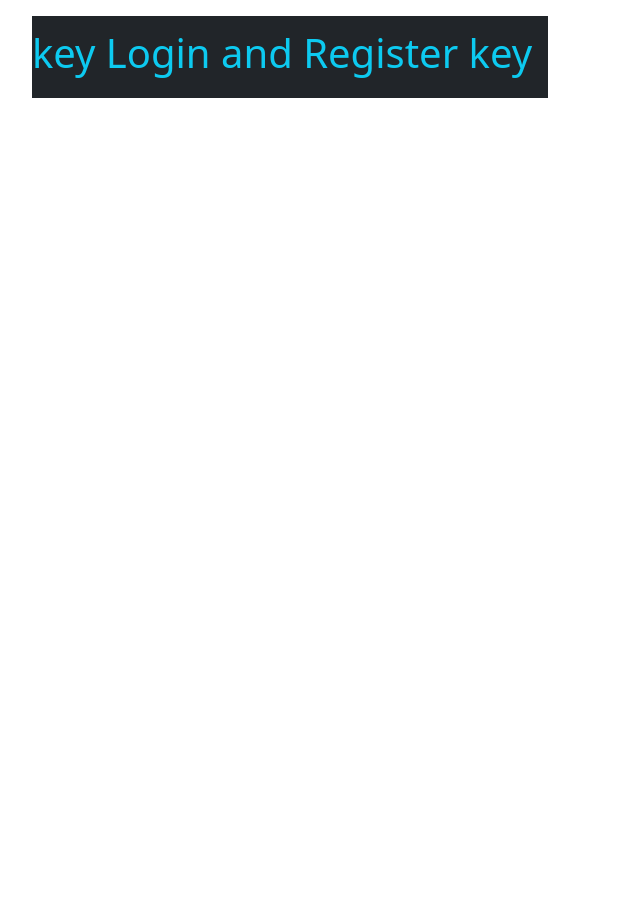
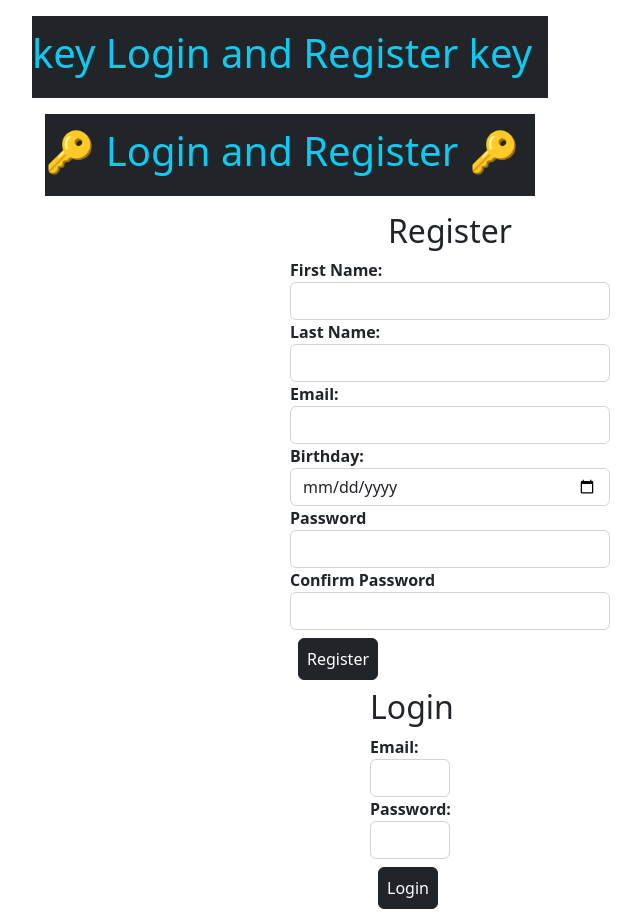
Before and after one commit to JG8993/login-and-registration, a Flask app: page / in a window 1280 px wide. Shown: the whole page, without its empty margins (350-991 px from the left). Before the commit the page ends 800 px from the top, so only its background shows below. Run offline with Flask 2, Linux system fonts and the light colour scheme.

Commit message:
update index

```diff
--- a/flask_app/templates/index.html
+++ b/flask_app/templates/index.html
@@ -8,10 +8,71 @@
     <title>Login and Register</title>
 </head>
 <body>
-
     <div class="d-flex justify-content-center m-3">
         <nav class="navbar navbar-dark bg-dark">
         <a class="navbar-brand text-info border-info"><h1>key Login and Register key</h1></a>
     </div>
+    <div class="d-flex justify-content-center m-3">
+        <nav class="navbar navbar-dark bg-dark">
+            <a class="navbar-brand text-info border-info"><h1> &#128273; Login and Register &#128273; </h1></a>
+        </div>
+    <div class="d-flex justify-content-around">
+        <form action="/register/user" method="post" class="col-lg-3 offset-lg-3">
+            <h2 class="text-center">Register</h2>
+            {% with messages = get_flashed_messages() %}
+                {% if messages %}
+                    {% for message in messages %}
+                        <p>{{message}}</p>
+                    {% endfor %}
+                {% endif %}
+            {% endwith %}
+            <div class="form-row">
+                <div class="form-group">
+                    <label for="first_name"><strong>First Name:</strong></label>
+                    <input type="text" name="first_name" class="form-control">
+                </div>
+                <div class="form-group">
+                    <label for="last_name"><strong>Last Name:</strong></label>
+                    <input type="text" name="last_name"class="form-control">
+                </div>
+                <div class="form-group">
+                    <label for="email"><strong>Email:</strong></label>
+                    <input type="text" name="email"class="form-control">
+                </div>
+                <div class="form-group">
+                    <label for="birthday"><strong>Birthday:</strong></label>
+                    <input type="date" name="birthday"class="form-control">
+                </div>
+                <div class="form-group">
+                    <label for="password"><strong>Password</strong></label>
+                    <input type="password" name="password"class="form-control">
+                </div>
+                <div class="form-group">
+                    <label for="confirm"><strong>Confirm Password</strong></label>
+                    <input type="password" name="confirm"class="form-control">
+                </div>
+                <div>
+                    <input type="submit" value="Register" class="btn btn-dark m-2 p-2">
+                </div>
+        </form>
+        <form action="/login" method="post" class="col-lg-3 offset-lg-3">
+            <h2 class="text-center">Login</h2>
+            {% with messages = get_flashed_messages() %}
+                {% if messages %}
+                    {% for message in messages %}
+                        <p>{{message}}</p>
+                    {% endfor %}
+                {% endif %}
+            {% endwith %}
+            <div class="form-row">
+                <div class="form-group">
+                    <label for="email"><strong>Email:</strong></label>
+                    <input type="text" name="email" class="form-control">
+                </div>
+                <div class="form-group">
+                    <label for="password"><strong>Password:</strong></label>
+                    <input type="password" name="password"class="form-control">
+                </div>
+                    <input type="submit" value="Login" class= "btn btn-dark m-2 p-2">
+            </form>
 </body>
-</html>
```
